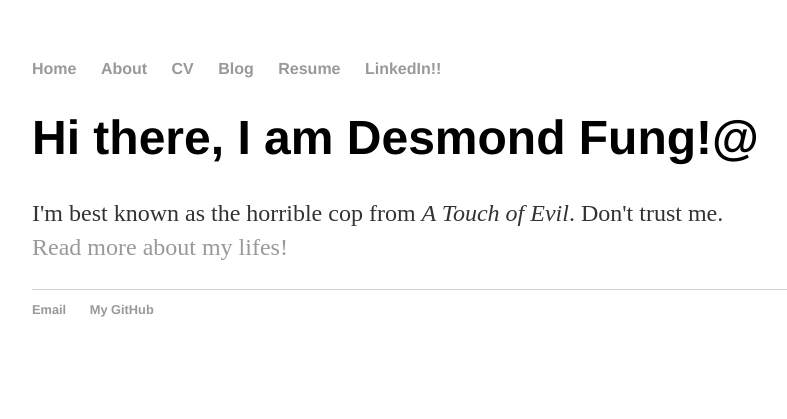
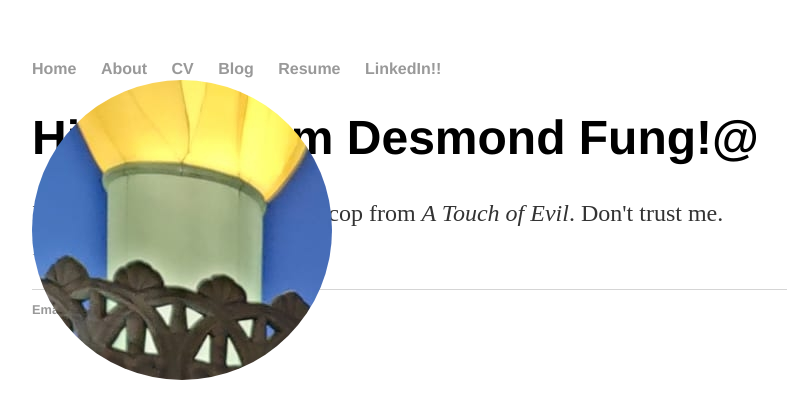
Before and after one commit to ddhangdd/ddhangdd.github.io, a Jekyll site: the page built from index.html, in a window 1280 px wide. Shown: the top 419 px of the page, without its empty margins (160-947 px from the left). Built offline with Jekyll 4.4.1, drawn with Linux system fonts in a browser that asks for light colours.

Commit message:
Update main.css

```diff
--- a/css/main.css
+++ b/css/main.css
@@ -25,13 +25,21 @@ h1 {
 }
 
 
-.box{
-    width: 400px;
-    height: 400px;
-    border:5px solid black;
-    margin: 20px auto;
-    position: relative;
+#wrapper{
+    margin: 0 auto;
+    width: 100%;
+    text-align: center;
+    position: absolute;
+    top: 80px;
 }
+
+#avatar{
+    border-radius: 50%;
+    width: 300px;
+    height: 300px;
+    background-image: url("/images/myself.jpg");
+}
+
 
 .topleft {
   position: absolute;
```
